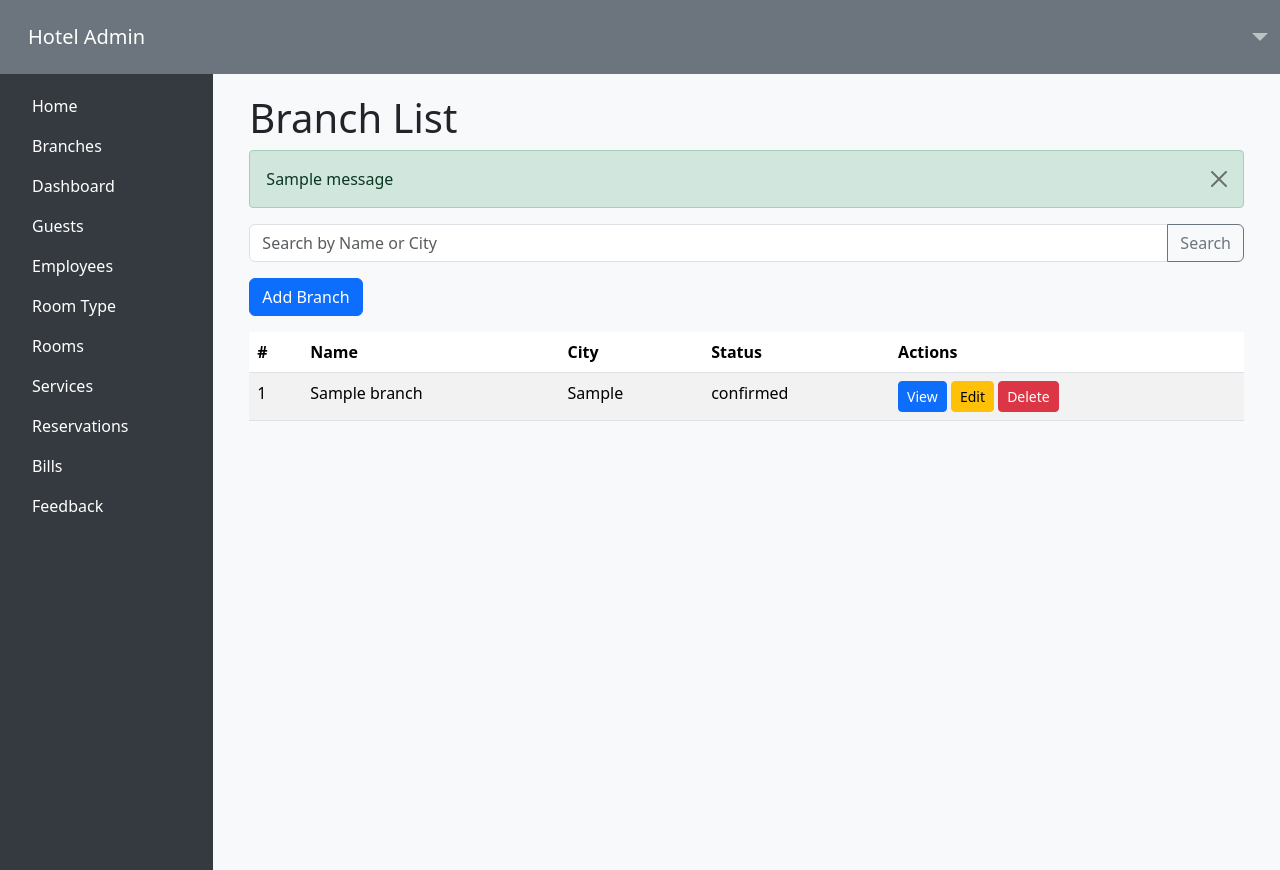
After one commit to bahung123/project_2, a Django app: page /base_admin/branch/ in a window 1280 px wide. The commit adds this page. Run offline with Django 5.2, Linux system fonts and the light colour scheme; a user stored in the database is signed in; tables that the repository leaves empty hold one stand-in row (values such as "Sample post"); one stand-in notice (Sample message) is shown; some libraries are stand-ins or nearby versions.

Commit message:
thêm branch cho trang admin

```diff
--- a/app/templates/admin/base_admin.html
+++ b/app/templates/admin/base_admin.html
@@ -103,18 +103,31 @@
                     <li class="nav-item">
                         <a class="nav-link {% if active == 'dashboard' %}active{% endif %}" href="{% url 'base_admin' %}">Home</a>
                     </li>
+                    {% if user.is_superuser%}
+                    <li class="nav-item">
+                        <a class="nav-link {% if active == 'branches' %}active{% endif %}" href="{% url 'branch_list'%}">Branches</a>
+                    </li>
+                    {% endif %}
+                    {% if user.is_superuser %}
                     <li class="nav-item">
                         <a class="nav-link {% if active == 'dashboard' %}active{% endif %}" href="{% url 'dashboard' %}">Dashboard</a>
                     </li>
+                    {% endif %}
                     <li class="nav-item">
                         <a class="nav-link {% if active == 'guests' %}active{% endif %}" href="{% url 'guest_list'%}">Guests</a>
                     </li>
+                    {% if user.is_superuser %}
                     <li class="nav-item">
                         <a class="nav-link {% if active == 'employees' %}active{% endif %}" href="{% url 'employee_list'%}">Employees</a>
                     </li>
+                    {% endif %}
+
+                    {% if user.is_superuser %}
                     <li class="nav-item">
                         <a class="nav-link {% if active == 'room_type' %}active{% endif %}" href="{% url 'room_type_list'%}">Room Type</a>
                     </li>
+                    {% endif %}
+
                     <li class="nav-item">
                         <a class="nav-link {% if active == 'rooms' %}active{% endif %}" href="{% url 'room_list'%}">Rooms</a>
                     </li>
--- /dev/null
+++ b/app/templates/admin/branch_list.html
@@ -0,0 +1,146 @@
+{% extends "admin/base_admin.html" %}
+{% load static %}
+{% block content %}
+<div class="container mt-4">
+    {% if action == 'view' %}
+    <!-- Chi tiết chi nhánh -->
+    <h1>Branch Details: {{ branch.name }}</h1>
+    <table class="table mt-3">
+        <tr>
+            <th>Name</th>
+            <td>{{ branch.name }}</td>
+        </tr>
+        <tr>
+            <th>Address</th>
+            <td>{{ branch.address }}</td>
+        </tr>
+        <tr>
+            <th>City</th>
+            <td>{{ branch.city }}</td>
+        </tr>
+        <tr>
+            <th>Status</th>
+            <td>{{ branch.status }}</td>
+        </tr>
+    </table>
+    <a href="{% url 'branch_detail' branch.id %}?action=edit" class="btn btn-warning btn-sm">Edit</a>
+    <a href="{% url 'branch_detail' branch.id %}?action=delete" class="btn btn-danger btn-sm">Delete</a>
+
+    {% elif action == 'edit' %}
+    <!-- Chỉnh sửa chi nhánh -->
+    {% if messages %}
+    {% for message in messages %}
+        <div class="alert alert-{% if message.tags == 'success' %}success{% elif message.tags == 'error' %}danger{% else %}{{ message.tags }}{% endif %} alert-dismissible fade show" role="alert">
+            {{ message }}
+            <button type="button" class="btn-close" data-bs-dismiss="alert" aria-label="Close"></button>
+        </div>
+    {% endfor %}
+    {% endif %}
+    <h1>Edit Branch: {{ branch.name }}</h1>
+    <form method="POST">
+        {% csrf_token %}
+        <div class="mb-3">
+            <label for="name" class="form-label">Name</label>
+            <input type="text" id="name" name="name" class="form-control" value="{{ branch.name }}" required>
+        </div>
+        <div class="mb-3">
+            <label for="address" class="form-label">Address</label>
+            <input type="text" id="address" name="address" class="form-control" value="{{ branch.address }}" required>
+        </div>
+        <div class="mb-3">
+            <label for="city" class="form-label">City</label>
+            <input type="text" id="city" name="city" class="form-control" value="{{ branch.city }}" required>
+        </div>
+        <div class="mb-3">
+            <label for="status" class="form-label">Status</label>
+            <input type="text" id="status" name="status" class="form-control" value="{{ branch.status }}" required>
+        </div>
+        <button type="submit" class="btn btn-primary">Save Changes</button>
+    </form>
+
+    {% elif action == 'delete' %}
+    <!-- Xóa chi nhánh -->
+    <h1>Are you sure you want to delete branch: {{ branch.name }}?</h1>
+    <form method="POST">
+        {% csrf_token %}
+        <button type="submit" class="btn btn-danger">Delete</button>
+        <a href="{% url 'branch_list' %}" class="btn btn-secondary">Cancel</a>
+    </form>
+
+    {% elif action == 'add' %}
+    <!-- Thêm chi nhánh -->
+    <h1>Add Branch</h1>
+    <form method="POST">
+        {% csrf_token %}
+        <div class="mb-3">
+            <label for="name" class="form-label">Name</label>
+            <input type="text" id="name" name="name" class="form-control" required>
+        </div>
+        <div class="mb-3">
+            <label for="address" class="form-label">Address</label>
+            <input type="text" id="address" name="address" class="form-control" required>
+        </div>
+        <div class="mb-3">
+            <label for="city" class="form-label">City</label>
+            <input type="text" id="city" name="city" class="form-control" required>
+        </div>
+        <div class="mb-3">
+            <label for="status" class="form-label">Status</label>
+            <input type="text" id="status" name="status" class="form-control" required>
+        </div>
+        <button type="submit" class="btn btn-primary">Add Branch</button>
+    </form>
+
+    {% else %}
+    <h1>Branch List</h1>
+    {% if messages %}
+    {% for message in messages %}
+        <div class="alert alert-{% if message.tags == 'success' %}success{% elif message.tags == 'error' %}danger{% else %}{{ message.tags }}{% endif %} alert-dismissible fade show" role="alert">
+            {{ message }}
+            <button type="button" class="btn-close" data-bs-dismiss="alert" aria-label="Close"></button>
+        </div>
+    {% endfor %}
+    {% endif %}
+
+    <!-- Thanh tìm kiếm -->
+    <form method="GET" action="{% url 'branch_list' %}" class="mb-3">
+    <div class="input-group">
+        <input type="text" class="form-control" placeholder="Search by Name or City" name="search" value="{{ search_query }}">
+        <button class="btn btn-outline-secondary" type="submit">Search</button>
+    </div>
+    </form>
+
+    <!-- Thêm chi nhánh mới -->
+    <a href="{% url 'branch_detail' 0 %}?action=add" class="btn btn-primary">Add Branch</a>
+
+    <!-- Bảng danh sách chi nhánh -->
+    <table class="table table-striped mt-3">
+        <thead>
+            <tr>
+                <th>#</th>
+                <th>Name</th>
+                <th>City</th>
+                <th>Status</th>
+                <th>Actions</th>
+            </tr>
+        </thead>
+        <tbody>
+            {% for branch in branches %}
+            <tr>
+                <td>{{ forloop.counter }}</td>
+                <td>{{ branch.name }}</td>
+                <td>{{ branch.city }}</td>
+                <td>{{ branch.status }}</td>
+                <td>
+                    <a href="{% url 'branch_detail' branch.id %}?action=view" class="btn btn-primary btn-sm">View</a>
+                    <a href="{% url 'branch_detail' branch.id %}?action=edit" class="btn btn-warning btn-sm">Edit</a>
+                    <a href="{% url 'branch_detail' branch.id %}?action=delete" class="btn btn-danger btn-sm">Delete</a>
+                </td>
+            </tr>
+            {% endfor %}
+        </tbody>
+    </table>
+    {% endif %}
+</div>
+{% include 'include/pagination.html' %}
+{% endblock %}
--- a/app/templates/admin/guest_list.html
+++ b/app/templates/admin/guest_list.html
@@ -163,7 +163,9 @@
                 <td>
                     <a href="{% url 'guest_detail' guest.id %}?action=view" class="btn btn-primary btn-sm">View</a>
                     <a href="{% url 'guest_detail' guest.id %}?action=edit" class="btn btn-warning btn-sm">Edit</a>
+                    {% if user.is_superuser %}
                     <a href="{% url 'guest_detail' guest.id %}?action=delete" class="btn btn-danger btn-sm">Delete</a>
+                    {% endif %}
                 </td>
             </tr>
             {% endfor %}
--- a/app/urls.py
+++ b/app/urls.py
@@ -10,7 +10,7 @@ from .views import (
 from .view.admin import (
     dashboard, employee, guest, room_type,
     room as admin_room, service as admin_service,
-    base_admin, reservation, bill
+    base_admin, reservation, bill , branch
 )
 
 urlpatterns = [
@@ -55,4 +55,9 @@ urlpatterns = [
     path('base_admin/reservation/<int:reservation_id>/', reservation.reservation_detail, name='reservation_detail'),
     path('base_admin/reservation/<int:reservation_id>/edit/', reservation.reservation_edit, name='reservation_edit'),
     path('base_admin/reservation/<int:reservation_id>/delete/', reservation.reservation_delete, name='reservation_delete'),
+
+    # Branch URLs
+    path('base_admin/branch/', branch.branch_list, name='branch_list'),
+    path('base_admin/branch/<int:branch_id>/', branch.branch_detail, name='branch_detail'),
+
 ]
--- /dev/null
+++ b/app/view/admin/branch.py
@@ -0,0 +1,74 @@
+from django.shortcuts import render, redirect, get_object_or_404
+from django.contrib import messages
+from django.core.paginator import Paginator
+from django.db.models import Q
+from django.contrib.auth.decorators import login_required
+from app.models import Branch
+
+
+@login_required
+def branch_list(request):
+    search_query = request.GET.get('search', '')
+
+    if search_query:
+        branches = Branch.objects.filter(
+            Q(name__icontains=search_query) |
+            Q(city__icontains=search_query)
+        )
+    else:
+        branches = Branch.objects.all()
+
+    paginator = Paginator(branches, 10)
+    page = request.GET.get('page')
+    branches = paginator.get_page(page)
+
+    context = {
+        'branches': branches,
+        'search_query': search_query
+    }
+    return render(request, 'admin/branch_list.html', context)
+
+@login_required
+def branch_detail(request, branch_id):
+    action = request.GET.get('action', 'view')
+
+    if branch_id == 0:
+        branch = None
+    else:
+        branch = get_object_or_404(Branch, pk=branch_id)
+
+    if request.method == 'POST':
+        if action == 'delete':
+            branch.delete()
+            messages.success(request, 'Branch deleted successfully')
+            return redirect('branch_list')
+
+        elif action in ['edit', 'add']:
+            name = request.POST.get('name')
+            address = request.POST.get('address')
+            city = request.POST.get('city')
+            status = request.POST.get('status')
+
+            if action == 'add':
+                branch = Branch.objects.create(
+                    name=name,
+                    address=address,
+                    city=city,
+                    status=status
+                )
+                messages.success(request, 'Branch added successfully')
+            else:
+                branch.name = name
+                branch.address = address
+                branch.city = city
+                branch.status = status
+                branch.save()
+                messages.success(request, 'Branch updated successfully')
+
+            return redirect('branch_list')
+
+    context = {
+        'branch': branch,
+        'action': action
+    }
+    return render(request, 'admin/branch_list.html', context)
```
Also changed, not shown: app/view/admin/bill.py (+17 -14 lines).
